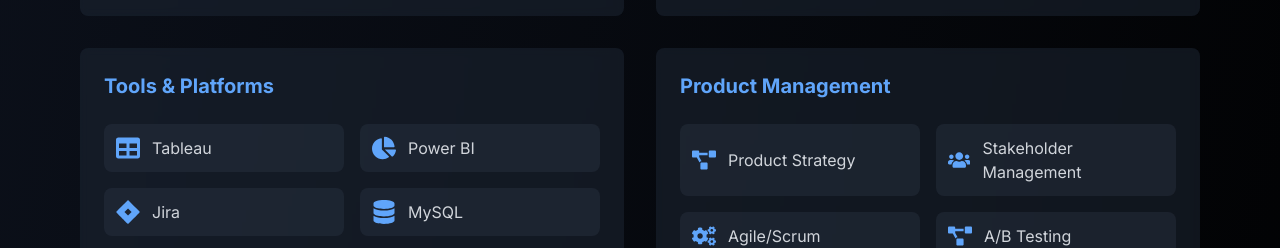
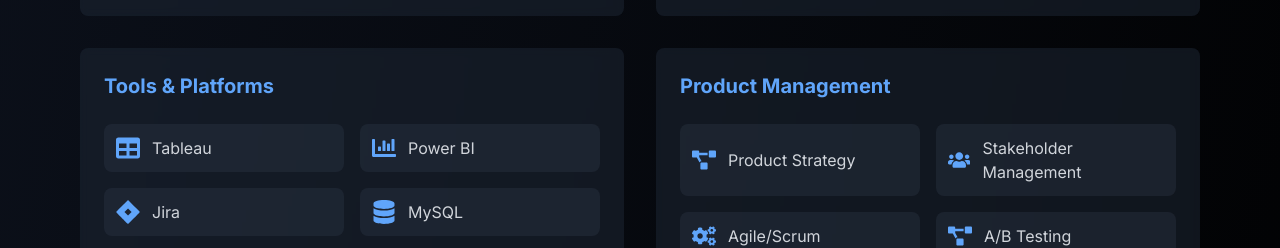
Before and after one commit to Samarth8154/Shardul-Portfolio, a Next.js app: page / in a window 1280 px wide. Shown: the part 5160-5408 px from the top of the page. Built offline with nearby package versions, Linux system fonts and the light colour scheme.

Commit message:
Fix: Update Power BI icon

```diff
--- a/app/components/Skills.tsx
+++ b/app/components/Skills.tsx
@@ -40,7 +40,7 @@
     title: 'Tools & Platforms',
     skills: [
       { name: 'Tableau', icon: FaTable },
-      { name: 'Power BI', icon: FaChartPie },
+      { name: 'Power BI', icon: FaChartBar },
       { name: 'Jira', icon: FaJira },
       { name: 'MySQL', icon: FaDatabase },
     ],
```
